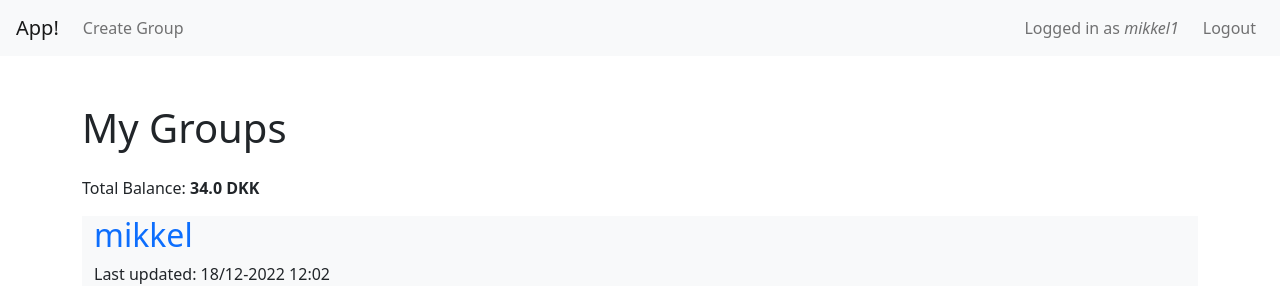
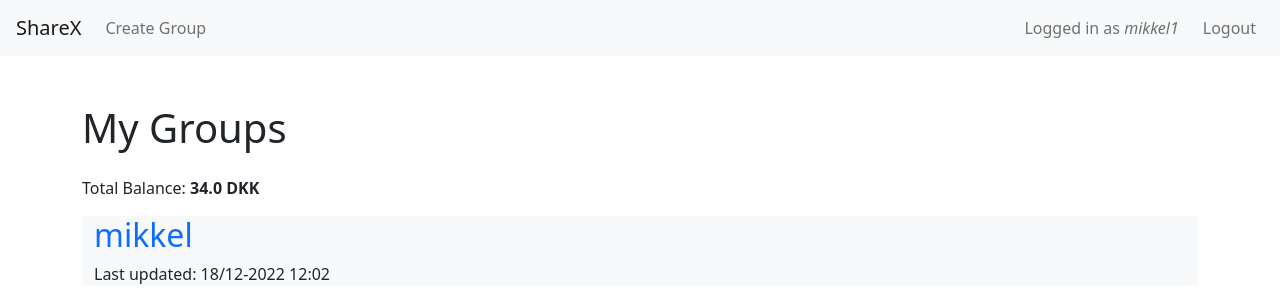
Before and after one commit to MikkelTeller/ShareX, a Flask app: page / in a window 1280 px wide. Shown: the top 300 px of the page. Run offline with Flask 2, Linux system fonts and the light colour scheme; a user stored in the database is signed in; data comes from the database, SQL or seed files in the repository.

Commit message:
App name changed to ShareX

```diff
--- a/templates/layout.html
+++ b/templates/layout.html
@@ -12,13 +12,13 @@
 <body class="">
 
     <nav class="navbar navbar-expand-lg navbar-light bg-light ps-3 pe-3">
-      <a class="navbar-brand" href="/">App!</a>
+      <a class="navbar-brand" href="/">ShareX</a>
       <button class="navbar-toggler" type="button" data-bs-toggle="collapse" data-bs-target="#navbarSupportedContent" aria-controls="navbarSupportedContent" aria-expanded="false" aria-label="Toggle navigation">
         <span class="navbar-toggler-icon"></span>
       </button>
       <div class="collapse navbar-collapse" id="navbarSupportedContent">
         {% if session.get("user_id") == None %}
-          <ul class="navbar-nav mr-auto">
+          <ul class="navbar-nav ms-auto">
             <li class="nav-item active">
               <a class="nav-link" href="/login">Login</a>
             </li>
```
